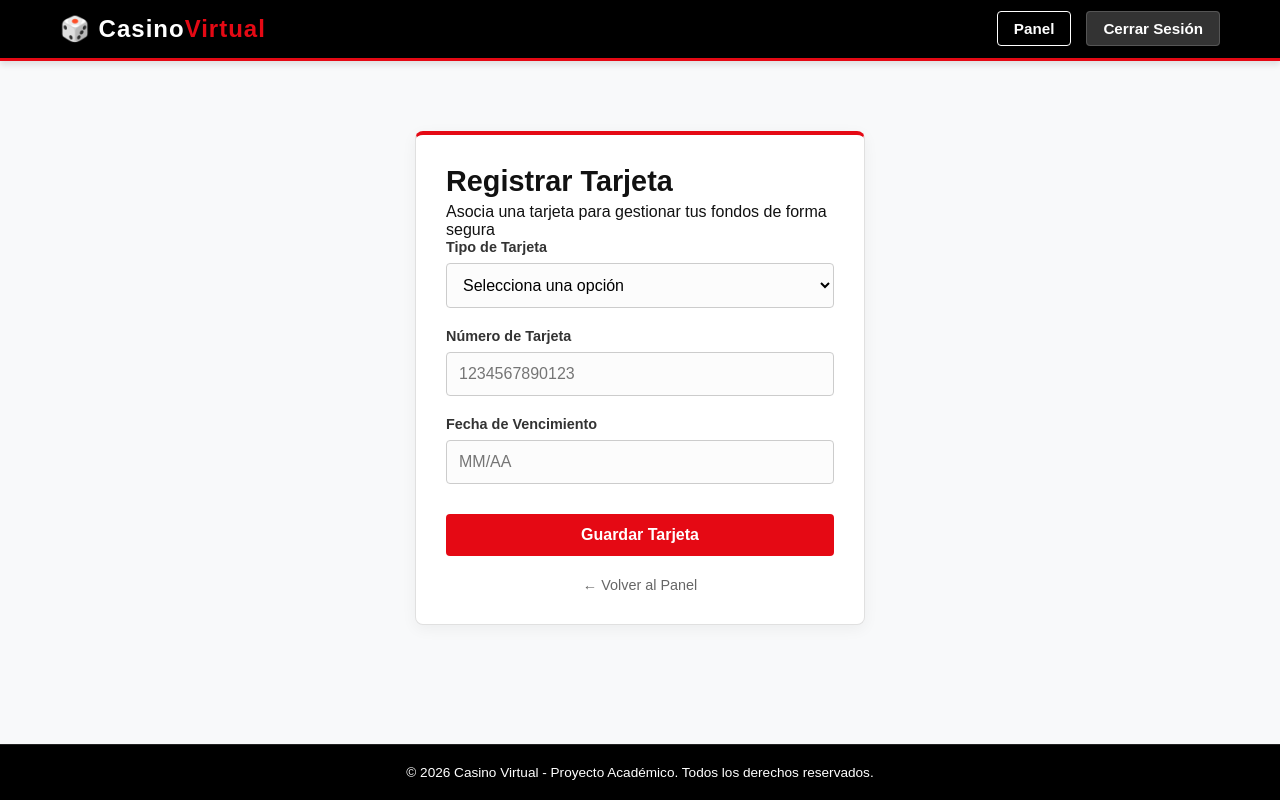
After one commit to George-marty/Proyecto-python-SistemaCasinoWeb, a Flask app: page /tarjeta in a window 1280 px wide. The commit adds this page. Run offline with Flask 3, Linux system fonts and the light colour scheme; the visitor is signed in with stand-in values (Sample User, id 1).

Commit message:
Funciones de agregar tarjeta

```diff
--- a/casinoVirtual/app.py
+++ b/casinoVirtual/app.py
@@ -1,4 +1,5 @@
 from flask import Flask, render_template,request,redirect,url_for,session
+from ruta.billetera import billetera
 from config import SECRET_KEY
 from ruta.auth import auth
 
@@ -6,16 +7,13 @@ app = Flask(__name__)
 app.secret_key = SECRET_KEY
 
 app.register_blueprint(auth)
-
-
-@app.route('/panel')
-def panel():
-    id_usuario = session.get('idUsuario')
-    if id_usuario is None:
-        return redirect(url_for('auth.login'))
-    return f'Hola, {id_usuario}'
+app.register_blueprint(billetera)
 
 
 
+@app.route('/')
+def index():
+  return render_template('index.html')
+
 if __name__=="__main__":
     app.run(debug=True)
--- a/casinoVirtual/ruta/auth.py
+++ b/casinoVirtual/ruta/auth.py
@@ -20,7 +20,7 @@ def login():
             session['idUsuario'] = usuario['idUsuario']
             session['rol'] =  usuario['rol']
 
-            return redirect(url_for('panel'))
+            return redirect(url_for('billetera.panel'))
         return render_template('login.html', error="Correo o contraseña incorrectos")
     return render_template('login.html')
 
--- a/casinoVirtual/ruta/billetera.py
+++ b/casinoVirtual/ruta/billetera.py
@@ -0,0 +1,35 @@
+from flask import Blueprint, render_template, request, redirect, url_for, session
+from modelo.billeteras import obtener_dato_user_wallet
+from modelo.tarjeta import ingresar_tarjeta
+from servicio.validaciones import convertir_vencimiento,numero_tarjeta_valido,tarjeta_vigente
+billetera = Blueprint('billetera',__name__)
+
+@billetera.route('/panel')
+def panel():
+    id_usuario = session.get('idUsuario')
+    if id_usuario is None:
+        return redirect(url_for('auth.login'))
+
+    # 1. Llamamos a tu función para consultar MySQL con el ID de la sesión
+    datos_usuario = obtener_dato_user_wallet(id_usuario)
+
+    # 2. Pasamos el diccionario con el nombre 'usuario' que espera el HTML
+    return render_template("panel.html", usuario=datos_usuario)
+
+@billetera.route('/tarjeta',methods=['GET','POST'])
+def tarjeta():
+    id_usuario = session.get('idUsuario')
+
+    if id_usuario is None:
+        return redirect(url_for('billetera.panel'))
+    if request.method == 'POST':
+        tipo = request.form['tipo']
+        numero_tarjeta = request.form['numero_tarjeta']
+        fecha_vencimiento = convertir_vencimiento(request.form['fecha_vencimiento'])
+
+        if tipo not in ("VISA", "MASTERCARD") or not numero_tarjeta_valido(numero_tarjeta) or not tarjeta_vigente(fecha_vencimiento):
+            return render_template('tarjeta.html', error="Datos de tarjeta inválidos")
+
+        id_tarjeta = ingresar_tarjeta(tipo, numero_tarjeta, fecha_vencimiento, id_usuario)
+        return redirect(url_for('billetera.panel'))
+    return render_template('tarjeta.html')
--- /dev/null
+++ b/casinoVirtual/static/css/style.css
@@ -0,0 +1,319 @@
+/* --- Estilos Generales --- */
+* {
+    margin: 0;
+    padding: 0;
+    box-sizing: border-box;
+    font-family: 'Poppins', sans-serif;
+}
+
+body {
+    background-color: #f8f9fa; /* Fondo blanco/gris muy claro */
+    color: #111111;            /* Texto principal negro */
+    display: flex;
+    flex-direction: column;
+    min-height: 100vh;
+}
+
+/* --- Barra de Navegación (Navbar) --- */
+header {
+    background-color: #000000; /* Fondo negro elegante */
+    border-bottom: 3px solid #e50914; /* Línea de acento rojo casino */
+    box-shadow: 0 4px 6px rgba(0, 0, 0, 0.1);
+}
+
+.navbar {
+    max-width: 1200px;
+    margin: 0 auto;
+    padding: 15px 20px;
+    display: flex;
+    justify-content: space-between;
+    align-items: center;
+}
+
+.logo a {
+    color: #ffffff;
+    font-size: 1.5rem;
+    font-weight: 700;
+    text-decoration: none;
+    letter-spacing: 1px;
+}
+
+.logo span {
+    color: #e50914; /* Rojo vibrante */
+}
+
+.nav-links {
+    list-style: none;
+    display: flex;
+    gap: 15px;
+}
+
+.nav-btn {
+    text-decoration: none;
+    padding: 8px 16px;
+    border-radius: 4px;
+    font-weight: 600;
+    font-size: 0.95rem;
+    transition: all 0.3s ease;
+}
+
+/* Botón Panel (Estilo sutil blanco/negro) */
+.panel-link {
+    color: #ffffff;
+    background-color: transparent;
+    border: 1px solid #ffffff;
+}
+
+.panel-link:hover {
+    background-color: #ffffff;
+    color: #000000;
+}
+
+/* Botón Iniciar Sesión */
+.login-link {
+    color: #ffffff;
+    background-color: #1a1a1a;
+    border: 1px solid #333;
+}
+
+.login-link:hover {
+    background-color: #333333;
+}
+
+/* Botón Registrarse (Protagonista en rojo) */
+.register-link {
+    color: #ffffff;
+    background-color: #e50914; /* Rojo */
+}
+
+.register-link:hover {
+    background-color: #b20710; /* Rojo más oscuro al pasar el cursor */
+    box-shadow: 0 0 10px rgba(229, 9, 20, 0.5);
+}
+
+/* Botón de Cerrar Sesión */
+.logout-link {
+    color: #ffffff;
+    background-color: #333333;
+    border: 1px solid #555555;
+}
+
+.logout-link:hover {
+    background-color: #e50914; /* Se pone rojo al pasar el cursor */
+    border-color: #e50914;
+}
+
+/* --- Contenedor Principal --- */
+.main-container {
+    flex: 1;
+    max-width: 1200px;
+    width: 100%;
+    margin: 40px auto;
+    padding: 0 20px;
+}
+
+/* --- Footer --- */
+footer {
+    background-color: #000000;
+    color: #ffffff;
+    text-align: center;
+    padding: 20px;
+    font-size: 0.85rem;
+    border-top: 1px solid #222;
+}
+
+/* --- Estilos para la Página de Bienvenida --- */
+.welcome-container {
+    display: flex;
+    flex-direction: column;
+    align-items: center;
+    justify-content: center;
+    padding: 40px 20px;
+    text-align: center;
+}
+
+.hero-section {
+    max-width: 700px;
+    margin-bottom: 50px;
+}
+
+.hero-section h1 {
+    font-size: 2.8rem;
+    font-weight: 700;
+    color: #111111;
+    margin-bottom: 15px;
+}
+
+.hero-section .highlight {
+    color: #e50914; /* Rojo casino */
+}
+
+.hero-subtitle {
+    font-size: 1.1rem;
+    color: #555555;
+    margin-bottom: 30px;
+}
+
+.hero-buttons {
+    display: flex;
+    gap: 15px;
+    justify-content: center;
+}
+
+.btn-main {
+    background-color: #e50914;
+    color: #ffffff;
+    padding: 12px 25px;
+    border-radius: 4px;
+    font-weight: 600;
+    text-decoration: none;
+    transition: background 0.3s ease;
+}
+
+.btn-main:hover {
+    background-color: #b20710;
+}
+
+.btn-outline {
+    background-color: transparent;
+    color: #111111;
+    border: 2px solid #111111;
+    padding: 12px 25px;
+    border-radius: 4px;
+    font-weight: 600;
+    text-decoration: none;
+    transition: all 0.3s ease;
+}
+
+.btn-outline:hover {
+    background-color: #111111;
+    color: #ffffff;
+}
+
+/* --- Advertencia Estilo Paquete de Cigarros --- */
+.warning-box {
+    background-color: #ffffff;
+    border: 3px solid #111111; /* Borde grueso y fuerte */
+    border-left: 10px solid #e50914; /* Franja roja lateral de alerta */
+    max-width: 600px;
+    width: 100%;
+    padding: 20px 25px;
+    text-align: left;
+    box-shadow: 0 4px 10px rgba(0, 0, 0, 0.08);
+}
+
+.warning-title {
+    font-size: 0.95rem;
+    font-weight: 800;
+    color: #e50914;
+    letter-spacing: 1px;
+    margin-bottom: 8px;
+    text-transform: uppercase;
+}
+
+.warning-text {
+    font-size: 0.85rem;
+    color: #333333;
+    line-height: 1.5;
+}
+
+.warning-text strong {
+    color: #111111;
+    display: block;
+    margin-bottom: 4px;
+}
+
+/* --- Estilos Genéricos para Formularios (Agregar Tarjeta, Login, etc.) --- */
+.form-container {
+    display: flex;
+    justify-content: center;
+    align-items: center;
+    padding: 30px 0;
+}
+
+.form-card {
+    background-color: #ffffff;
+    border: 1px solid #e0e0e0;
+    border-top: 4px solid #e50914; /* Toque rojo casino */
+    border-radius: 8px;
+    box-shadow: 0 4px 15px rgba(0, 0, 0, 0.05);
+    width: 100%;
+    max-width: 450px;
+    padding: 30px;
+}
+
+.form-card h2 {
+    font-size: 1.8rem;
+    color: #111111;
+    margin-bottom: 5px;
+}
+
+.casino-form {
+    display: flex;
+    flex-direction: column;
+    gap: 20px;
+}
+
+.input-group {
+    display: flex;
+    flex-direction: column;
+    gap: 8px;
+    text-align: left;
+}
+
+.input-group label {
+    font-weight: 600;
+    font-size: 0.9rem;
+    color: #333333;
+}
+
+.input-group input,
+.input-group select {
+    padding: 12px;
+    border: 1px solid #cccccc;
+    border-radius: 4px;
+    font-size: 1rem;
+    outline: none;
+    transition: border-color 0.3s ease;
+    background-color: #fcfcfc;
+}
+
+.input-group input:focus,
+.input-group select:focus {
+    border-color: #e50914; /* Se ilumina en rojo al escribir */
+    background-color: #ffffff;
+}
+
+.btn-submit {
+    background-color: #e50914;
+    color: #ffffff;
+    padding: 12px;
+    border: none;
+    border-radius: 4px;
+    font-size: 1rem;
+    font-weight: 600;
+    cursor: pointer;
+    transition: background 0.3s ease;
+    margin-top: 10px;
+}
+
+.btn-submit:hover {
+    background-color: #b20710;
+}
+
+.form-footer {
+    text-align: center;
+    margin-top: 20px;
+}
+
+.form-footer a {
+    color: #666666;
+    text-decoration: none;
+    font-size: 0.9rem;
+    font-weight: 500;
+}
+
+.form-footer a:hover {
+    color: #e50914;
+    text-decoration: underline;
+}
--- /dev/null
+++ b/casinoVirtual/templates/base.html
@@ -0,0 +1,48 @@
+<!DOCTYPE html>
+<html lang="es">
+<head>
+    <meta charset="UTF-8">
+    <meta name="viewport" content="width=device-width, initial-scale=1.0">
+    <title>{% block title %}Casino Virtual{% endblock %}</title>
+    <!-- Enlace al archivo CSS principal -->
+    <link rel="stylesheet" href="{{ url_for('static', filename='css/style.css') }}">
+    <!-- Fuente de Google para mejor estética -->
+
+</head>
+<body>
+
+    <!-- Barra de Navegación -->
+    <header>
+        <nav class="navbar">
+            <div class="logo">
+                <a href="{{ url_for('index') }}">🎲 Casino<span>Virtual</span></a>
+            </div>
+            <ul class="nav-links">
+    {% if session.get('idUsuario') %}
+        <!-- Si el usuario está logueado -->
+        <li><a href="{{ url_for('billetera.panel') }}" class="nav-btn panel-link">Panel</a></li>
+        <!-- Botón de Cerrar Sesión (Apunta a tu ruta de logout) -->
+        <li><a href="{{ url_for('auth.logout') }}" class="nav-btn logout-link">Cerrar Sesión</a></li>
+    {% else %}
+        <!-- Si el usuario NO está logueado -->
+        <li><a href="{{ url_for('auth.login') }}" class="nav-btn login-link">Iniciar Sesión</a></li>
+        <li><a href="{{ url_for('auth.register') }}" class="nav-btn register-link">Registrarse</a></li>
+    {% endif %}
+</ul>
+        </nav>
+    </header>
+
+    <!-- Contenido Principal Dinámico -->
+    <main class="main-container">
+        {% block content %}
+        <!-- Aquí se inyectará el contenido de las otras vistas -->
+        {% endblock %}
+    </main>
+
+    <!-- Pie de página -->
+    <footer>
+        <p>&copy; 2026 Casino Virtual - Proyecto Académico. Todos los derechos reservados.</p>
+    </footer>
+
+</body>
+</html>
--- /dev/null
+++ b/casinoVirtual/templates/tarjeta.html
@@ -0,0 +1,46 @@
+{% extends "base.html" %}
+
+{% block title %}Agregar Tarjeta - Casino Virtual{% endblock %}
+
+{% block content %}
+<div class="form-container">
+    <div class="form-card">
+        <h2>Registrar Tarjeta</h2>
+        <p class="subtitle">Asocia una tarjeta para gestionar tus fondos de forma segura</p>
+
+        <!-- Formulario para la tarjeta -->
+        <form action="{{ url_for('billetera.tarjeta') }}" method="POST" class="casino-form">
+
+            <!-- Tipo de Tarjeta (Select basado en el ENUM de tu BD) -->
+            <div class="input-group">
+                <label for="tipo">Tipo de Tarjeta</label>
+                <select id="tipo" name="tipo" required>
+                    <option value="" disabled selected>Selecciona una opción</option>
+                    <option value="VISA">VISA</option>
+                    <option value="MASTERCARD">MASTERCARD</option>
+                </select>
+            </div>
+
+            <!-- Número de Tarjeta -->
+            <div class="input-group">
+                <label for="numero_tarjeta">Número de Tarjeta</label>
+                <input type="text" id="numero_tarjeta" name="numero_tarjeta" placeholder="1234567890123" maxlength="16" required>
+            </div>
+
+            <!-- Fecha de Vencimiento -->
+            <div class="input-group">
+                <label for="fecha_vencimiento">Fecha de Vencimiento</label>
+                <input type="text" id="fecha_vencimiento" name="fecha_vencimiento" placeholder="MM/AA" maxlength="5" required>
+            </div>
+            {% if error %}<p class="error">{{ error }}</p>{% endif %}
+            <!-- Botón de Envío -->
+            <button type="submit" class="btn-submit">Guardar Tarjeta</button>
+        </form>
+
+        <div class="form-footer">
+            <a href="{{ url_for('billetera.panel') }}">← Volver al Panel</a>
+        </div>
+    </div>
+</div>
+
+{% endblock %}
```
Also changed, not shown: casinoVirtual/modelo/billeteras.py (+20 -0 lines), casinoVirtual/modelo/tarjeta.py (+20 -0 lines), casinoVirtual/prueba.py (+14 -0 lines), casinoVirtual/servicio/validaciones.py (+24 -0 lines), casinoVirtual/templates/cargar_saldo.html (added, +43 -0 lines), casinoVirtual/templates/index.html (added, +31 -0 lines), casinoVirtual/templates/login.html (+11 -10 lines), casinoVirtual/templates/panel.html (+42 -10 lines), casinoVirtual/templates/register.html (+9 -10 lines), README.md, 1 other file.
